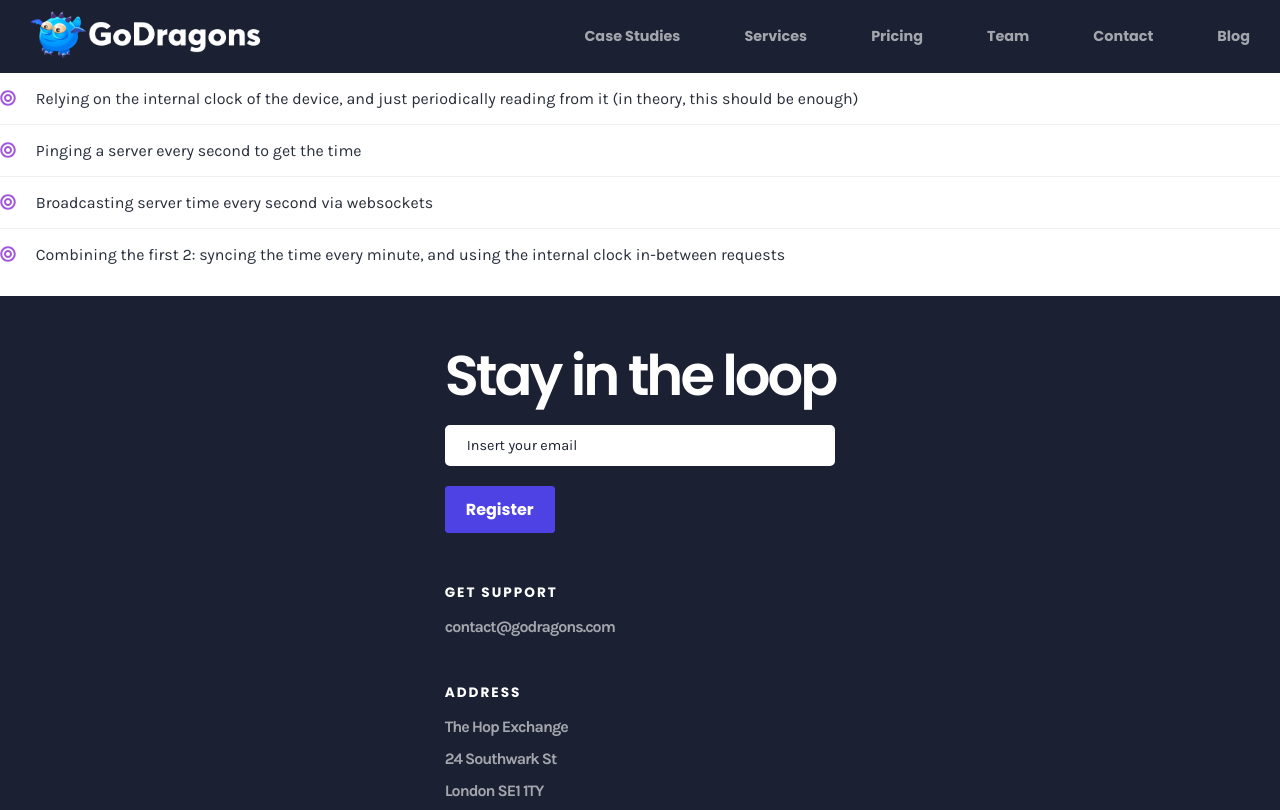
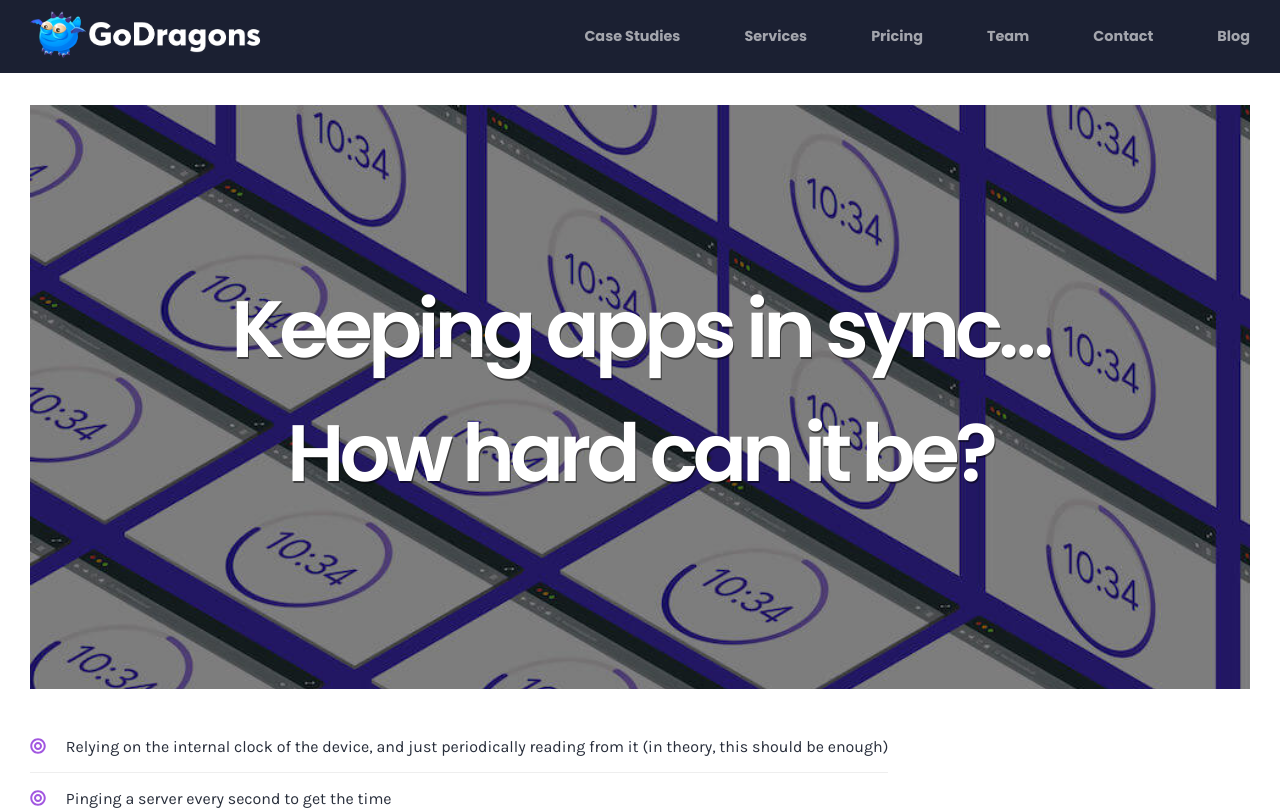
Before and after one commit to GoDragons/godragons-website, a React (Create React App) app: page /blog/sync-apps in a window 1280 px wide. Shown: the top 810 px of the page. Built offline with nearby package versions, Linux system fonts and the light colour scheme.

Commit message:
Add CoverImage component for blog posts

```diff
--- a/src/Blog/BlogPostSyncApps/BlogPostSyncApps.jsx
+++ b/src/Blog/BlogPostSyncApps/BlogPostSyncApps.jsx
@@ -4,11 +4,22 @@ import { withRouter } from "react-router-dom";
 
 import List from "../../Common/List/List";
 
+import FeaturedImagePath from "../../assets/godragons-app-sync.jpg";
+
+import CoverImage from "../../Common/CoverImage/CoverImage";
+import BoxedLayout from "../../Common/BoxedLayout/BoxedLayout";
+
 import "./BlogPostSyncApps.scss";
 
 function BlogPostSyncApps() {
   return (
     <div className="blog-post-sync-apps">
+      <BoxedLayout>
+        <CoverImage
+          path={FeaturedImagePath}
+          title="Keeping apps in sync…"
+          subtitle="How hard can it be?"
+        />
         <List
           items={[
             "Relying on the internal clock of the device, and just periodically reading from it (in theory, this should be enough)",
@@ -18,6 +29,7 @@ function BlogPostSyncApps() {
           ]}
           icon="bullseye"
         />
+      </BoxedLayout>
     </div>
   );
 }
--- /dev/null
+++ b/src/Common/CoverImage/CoverImage.jsx
@@ -0,0 +1,31 @@
+import React from "react";
+
+import cx from "classnames";
+
+import "./CoverImage.scss";
+
+function CoverImage({ path, title, subtitle, className }) {
+  const style = {
+    backgroundImage: `url(${path})`
+  };
+
+  let titleElement = null;
+  let subtitleElement = null;
+
+  if (title) {
+    titleElement = <h1 className="title">{title}</h1>;
+  }
+
+  if (subtitle) {
+    subtitleElement = <h2 className="subtitle">{subtitle}</h2>;
+  }
+
+  return (
+    <div className={cx("cover-image-container", className)} style={style}>
+      {titleElement}
+      {subtitleElement}
+    </div>
+  );
+}
+
+export default CoverImage;
--- /dev/null
+++ b/src/Common/CoverImage/CoverImage.scss
@@ -0,0 +1,19 @@
+@import "../../variables";
+
+.cover-image-container {
+  margin-top: 2rem;
+  margin-bottom: 2rem;
+  padding: 10rem 1rem;
+  width: 100%;
+  background-size: cover;
+
+  .title,
+  .subtitle {
+    text-align: center;
+    color: $white;
+    width: 100%;
+    text-shadow: 1px 2px 0px rgba(0, 0, 0, 0.5);
+    font-size: 5rem;
+    letter-spacing: -5px;
+  }
+}
```
Lines whose indentation alone changed are shown as unchanged.
